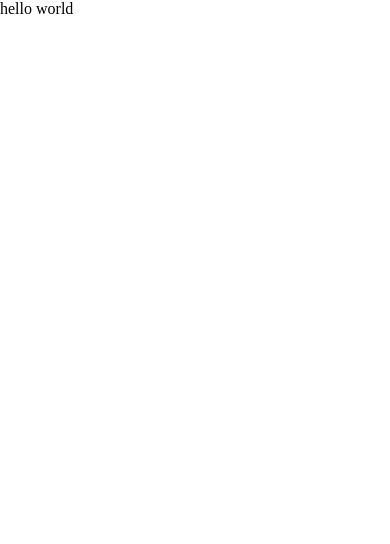
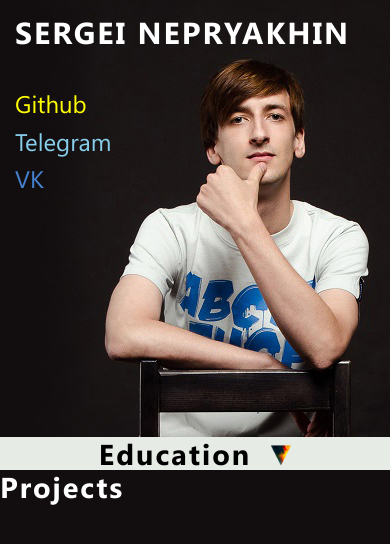
Before and after one commit to MadaShindeInai/Portfolio, a plain HTML site: page index.html in a window 390 px wide. Drawn offline with Linux system fonts and the light colour scheme.

Commit message:
feat: add header and dropdown-section

```diff
--- a/css/fonts.css
+++ b/css/fonts.css
@@ -22,21 +22,6 @@
   src: url("../assets/fonts/OpenSans/open-sans.woff2") format("woff2");
 }
 
-@font-face {
-  font-style: normal;
-  font-weight: 700;
-  font-family: "PT Sans Narrow";
-
-  src: url("../assets/fonts/PTSansNorrowBold/PTSans-NarrowBold.woff2") format("woff2");
-}
-
-@font-face {
-  font-style: normal;
-  font-weight: 400;
-  font-family: "PT Sans";
-
-  src: url("../assets/fonts/PTSansRegular/PTSans-Regular.woff2") format("woff2");
-}
 
 @font-face {
   font-style: normal;
--- a/css/styles.css
+++ b/css/styles.css
@@ -2,3 +2,134 @@
   margin: 0;
   padding: 0;
 }
+a {
+  font-family: "Segoe UI";
+  color: #ffffff;
+  text-decoration: none;
+}
+body {
+  background-color: #120e0f;
+}
+h1,
+h2,
+h3,
+h4,
+h5,
+h6 {
+  margin: 0;
+  padding: 0;
+  font-weight: 700;
+  font-family: "Segoe UI";
+  color: #ffffff;
+  letter-spacing: 2px;
+}
+
+.inner {
+  max-width: 1400px;
+  margin: 0 auto;
+}
+.header {
+  display: flex;
+  flex-direction: column;
+  justify-content: flex-start;
+  align-items: flex-end;
+  height: 50vh;
+  padding-top: 15px;
+  padding-right: 50px;
+  color: #ffffff;
+  background: url(../assets/images/DSC_0399.jpg);
+  background-repeat: no-repeat;
+}
+
+
+.link1,
+.link2,
+.link3 {
+  padding-top: 10px;
+  font-size: 1.5rem;
+  color: yellow;
+}
+.link2 {
+  color: skyblue;
+}
+.link3 {
+  color: rgba(73,137,220,0.95);
+}
+/* educatiion */
+.education {
+  background-color: #e6ebe5;
+}
+.dropdown-panel {
+  display: flex;
+  justify-content: center;
+  align-items: center;
+  background-color: #e6ebe5;
+}
+h2 {
+  padding-right: 20px;
+  font-weight: 700;
+  font-size: 1.8rem;
+  color: #000000;
+}
+.dropdown-button {
+  background-color: transparent;
+  border: 0;
+  transform: rotate(180deg);
+  cursor: pointer;
+}
+.transform-none {
+  transform: rotate(0deg);
+}
+
+.dropdown-elem {
+  display: none;
+  flex-direction: column;
+  justify-content: center;
+  align-items: center;
+  text-align: center;
+  background-color: #e6ebe5;
+}
+
+.d-flex {
+  display: flex;
+}
+
+.dropdown-elem__item {
+  margin: 20px 0;
+}
+
+.dropdown-elem__place {
+  font-weight: 700;
+  font-size: 1.6rem;
+  font-family: "Segoe UI";
+}
+.dropdown-elem__years {
+  font-weight: 500;
+  font-size: 1.4rem;
+  font-family: "Segoe UI";
+}
+/* projects */
+.projects h2 {
+  color: white;
+}
+
+
+
+
+
+
+@media (max-width: 500px) {
+  .header {
+    display: flex;
+    flex-direction: column;
+    justify-content: flex-start;
+    align-items: flex-start;
+    height: 50vh;
+    padding-right: 0;
+    padding-left: 15px;
+  }
+  h1 {
+    margin-bottom: 30px;
+    font-size: 1.9rem;
+  }
+}
--- a/index.html
+++ b/index.html
@@ -10,6 +10,48 @@
   <link rel="stylesheet" href="./css/styles.css">
 </head>
 <body>
-  <header>hello world</header>
+  <header >
+    <div class="inner">
+      <div class="header">
+        <h1>SERGEI NEPRYAKHIN</h1>
+        <a class="link1" href="https://github.com/MadaShindeInai" target="_blank"
+         rel="noopener">Github</a>
+        <a class="link2" href="https://t.me/MadaShindeInai" target="_blank"
+        rel="noopener">Telegram</a>
+        <a class="link3" href="https://vk.com/pm.bostons.lane" target="_blank"
+        rel="noopener">VK</a>
+      </div>
+    </div>
+  </header>
+  <section class="education">
+    <div class="inner">
+      <div class="dropdown-panel">
+        <h2>Education</h2>
+        <button id="dropdownBtn" class="dropdown-button">
+          <img src="./assets/images/arrow.png" width="20" height="20" alt="arrow">
+        </button>
+      </div>
+      <div id="dropdownElem" class="dropdown-elem">
+        <div class="dropdown-elem__item">
+          <p class="dropdown-elem__place">School</p>
+          <p class="dropdown-elem__years">1998-2008</p>
+        </div>
+        <div class="dropdown-elem__item">
+          <p class="dropdown-elem__place">University</p>
+          <p class="dropdown-elem__years">2012-2018</p>
+        </div>
+        <div class="dropdown-elem__item">
+          <p class="dropdown-elem__place">RSSchool Courses</p>
+          <p class="dropdown-elem__years">2019-2020</p>
+        </div>
+      </div>
+    </div>
+  </section>
+  <section class="projects">
+    <div class="inner">
+        <h2>Projects</h2>
+    </div>
+  </section>
+  <script type="text/javascript" src="./js/script.js"></script></body>
 </body>
 </html>
--- /dev/null
+++ b/js/script.js
@@ -0,0 +1,6 @@
+const classAdd = () => {
+  dropdownElem.classList.toggle('d-flex');
+  dropdownBtn.classList.toggle('transform-none');
+}
+
+dropdownBtn.addEventListener('click', classAdd );
```
Also changed, not shown: assets/fonts/PTSansNorrowBold/PTSans-NarrowBold.woff2 (deleted), assets/fonts/PTSansRegular/PTSans-Regular.woff2 (deleted), assets/images/DSC_0397.jpg (deleted), assets/images/DSC_0399.jpg (added), assets/images/arrow.png (added).
